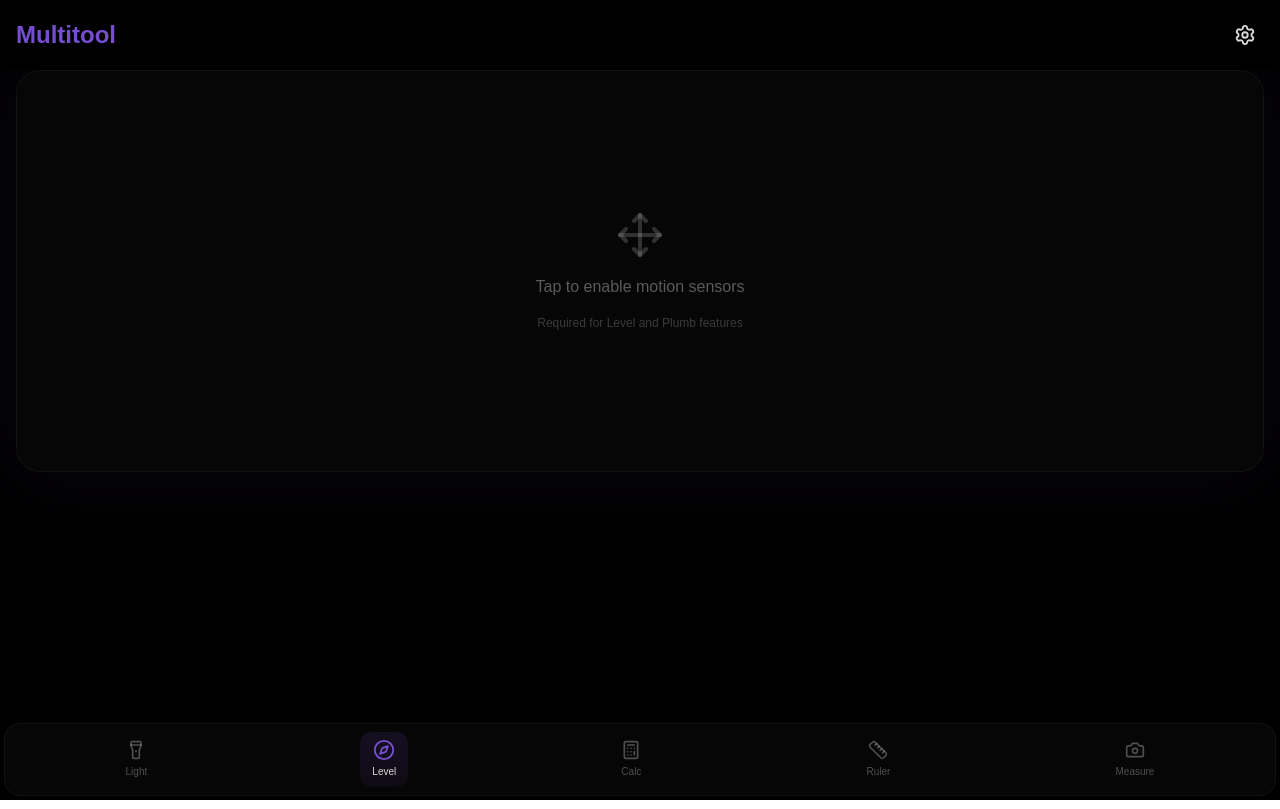
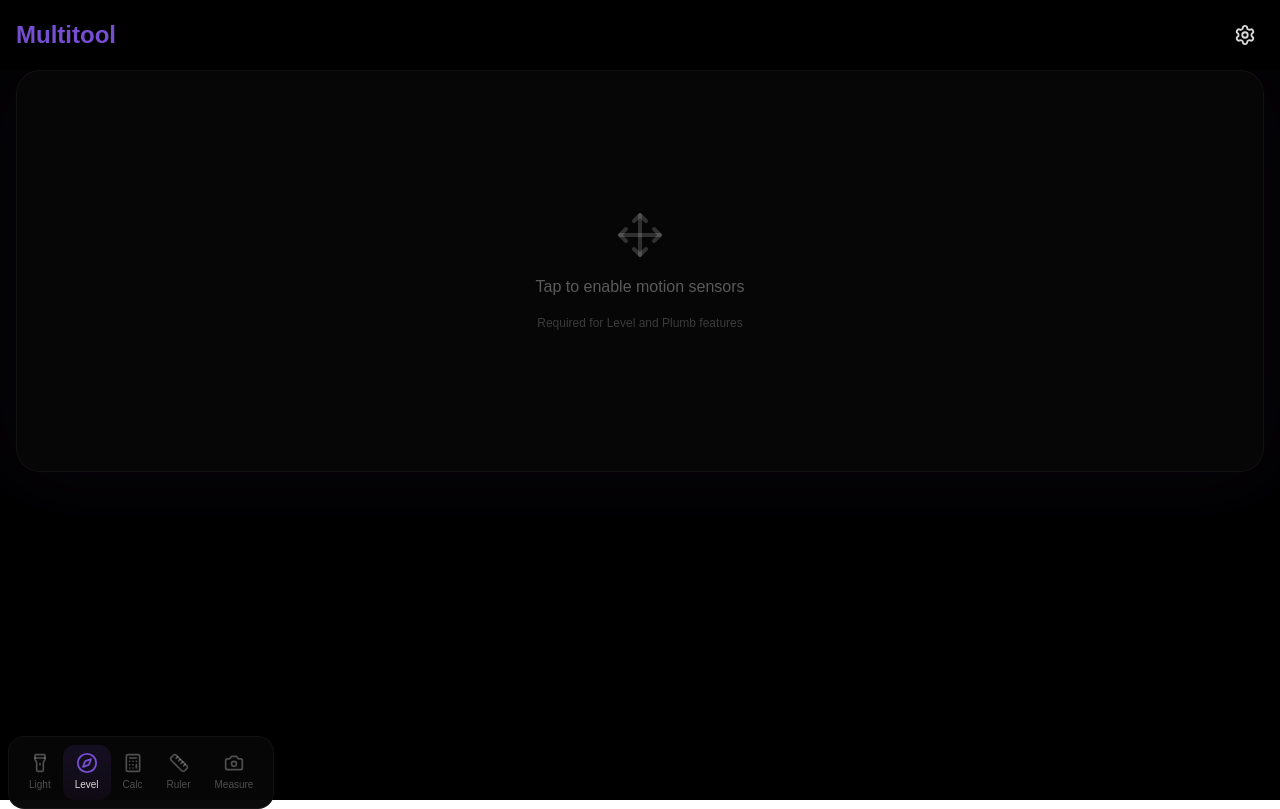
Before and after one commit to benjaminjob1/multitool-site, a Next.js app: page / in a window 1280 px wide. Built offline with nearby package versions, Linux system fonts and the light colour scheme.

Commit message:
Tabs fixed height at bottom

```diff
--- a/src/app/page.tsx
+++ b/src/app/page.tsx
@@ -70,7 +70,7 @@ export default function Multitool() {
         </div>
       </main>
 
-      <nav className="fixed bottom-0 left-0 right-0 z-20 p-1" style={{ backgroundColor: "rgba(0,0,0,0.95)" }}>
+      <nav className="fixed bottom-0 left-0 right-0 z-20 h-14 flex items-center px-2" style={{ backgroundColor: "rgba(0,0,0,0.95)" }}>
         <div className="rounded-2xl p-2 flex justify-around border" style={{ backgroundColor: "rgba(8,8,8,0.98)", borderColor: "rgba(255,255,255,0.05)" }}>
           {[{id:"flashlight",l:"Light",i:<Flashlight size={20} />},{id:"level",l:"Level",i:<Compass size={20} />},{id:"calculator",l:"Calc",i:<Calculator size={20} />},{id:"ruler",l:"Ruler",i:<Ruler size={20} />},{id:"arruler",l:"Measure",i:<Camera size={20} />}].map(t => (
             <button key={t.id} onClick={() => switchTool(t.id)} className="flex flex-col items-center gap-1 px-3 py-2 rounded-xl transition-all" style={activeTool === t.id ? {background:`linear-gradient(to bottom,${settings.accent}22,${settings.glow}11)`,color:"white"} : {color:"rgba(255,255,255,0.35)"}}>
```
